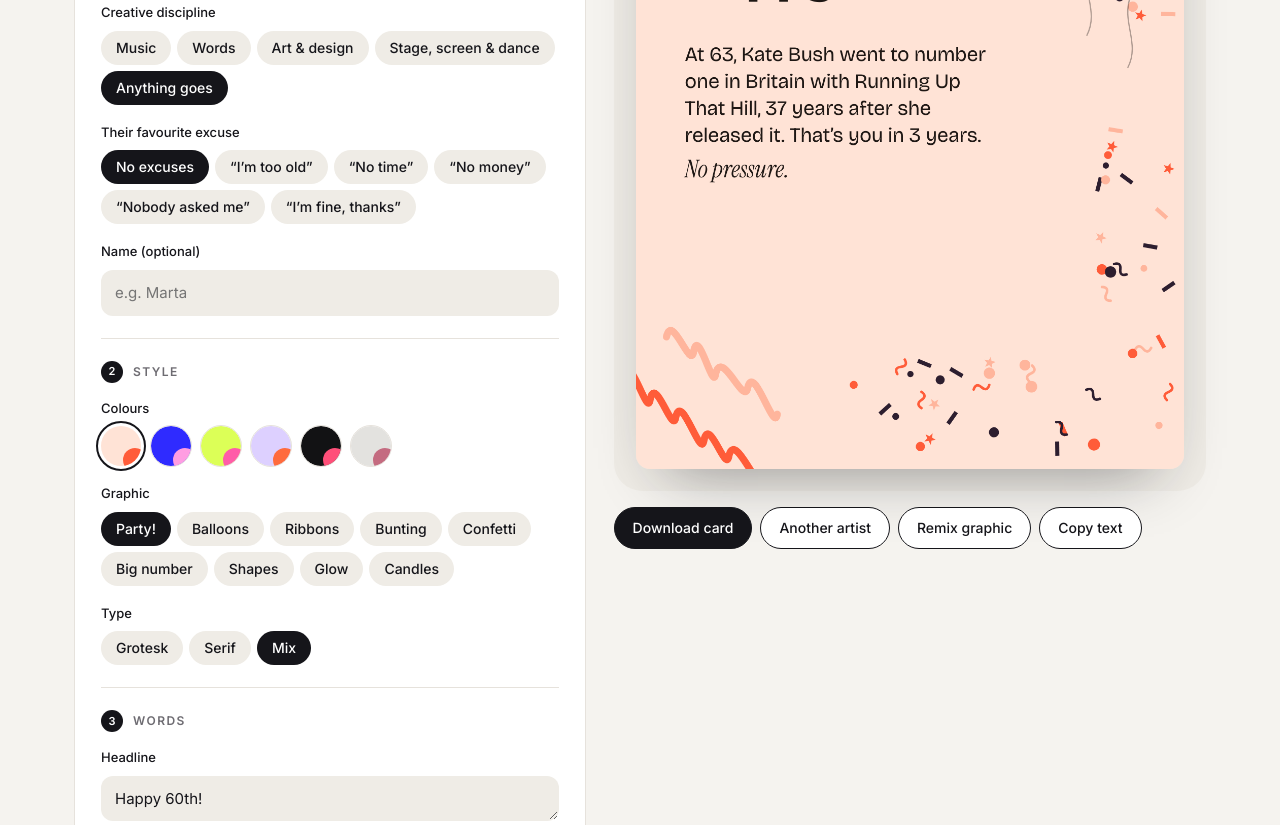
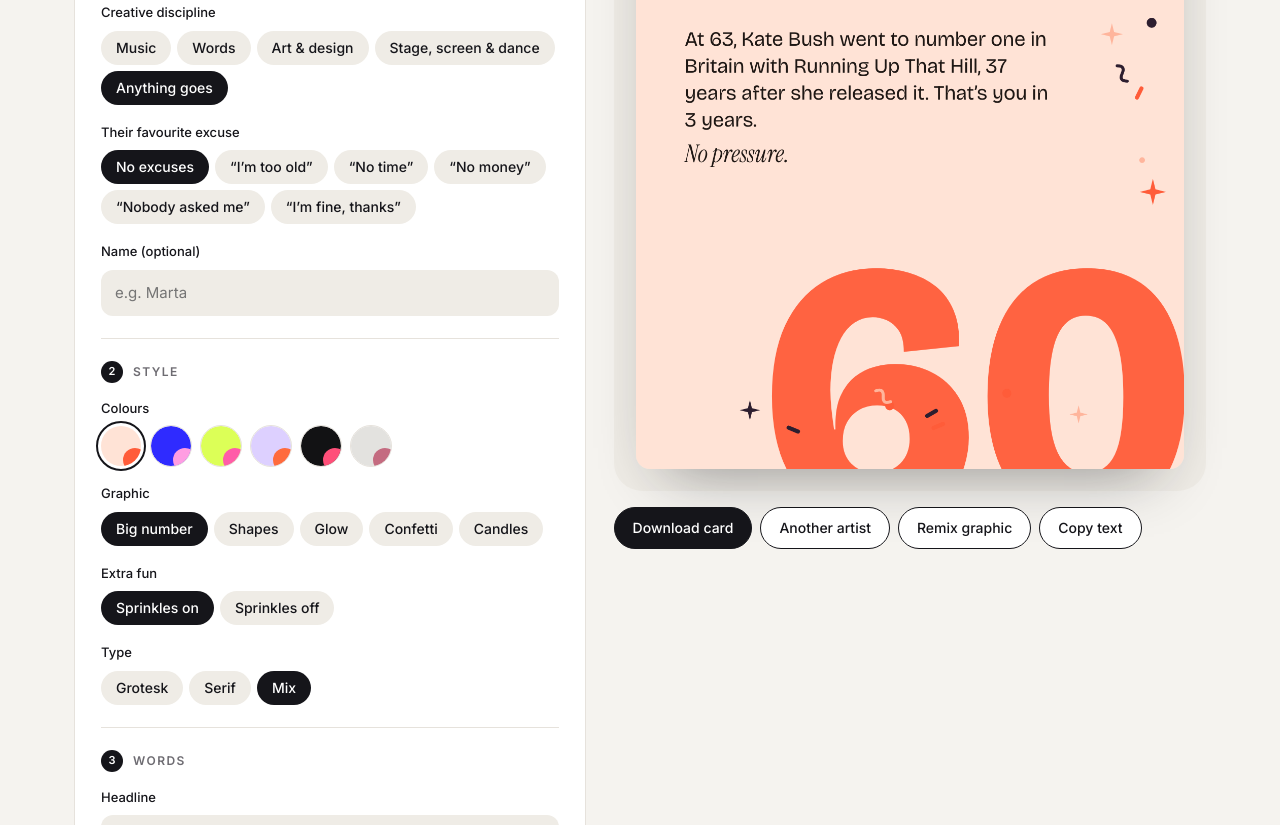
Before and after one commit to kasiata/podcast-age, a plain HTML site: page index.html in a window 1280 px wide. Shown: the part 619-1444 px from the top of the page. Drawn offline with nearby package versions, Linux system fonts and the light colour scheme.

Commit message:
Update index.html

```diff
--- a/index.html
+++ b/index.html
@@ -112,6 +112,7 @@
       <div class="sec"><span>2</span>Style</div>
       <div class="group"><span class="lab">Colours</span><div class="swatches" id="themes"></div></div>
       <div class="group"><span class="lab">Graphic</span><div class="chips" id="decor"></div></div>
+      <div class="group"><span class="lab">Extra fun</span><div class="chips" id="sprinkles"></div></div>
       <div class="group"><span class="lab">Type</span><div class="chips" id="font"></div></div>
 
       <div class="divider"></div>
@@ -302,10 +303,11 @@ const THEMES = [
   {id:"ink", bg:"#121214", ink:"#f5f1ea", a:["#ff4f79","#ffd23f","#7cf2d0"]},
   {id:"mist", bg:"#e3e2df", ink:"#2f363c", a:["#c46b80","#43323a","#b9c4cb"]}
 ];
-const DECORS = [["party","Party!"],["balloons","Balloons"],["ribbons","Ribbons"],["bunting","Bunting"],["confetti","Confetti"],["number","Big number"],["shapes","Shapes"],["glow","Glow"],["candles","Candles"]];
+const DECORS = [["number","Big number"],["shapes","Shapes"],["glow","Glow"],["confetti","Confetti"],["candles","Candles"]];
+const SPRINKLES = [["on","Sprinkles on"],["off","Sprinkles off"]];
 const FONTS = [["grotesk","Grotesk"],["serif","Serif"],["mix","Mix"]];
 
-const S = {age:60, gender:"any", disc:"any", excuse:"none", name:"", theme:"tomato", decor:"party", font:"mix", pick:0, seed:7};
+const S = {age:60, gender:"any", disc:"any", excuse:"none", name:"", theme:"tomato", decor:"number", sprinkles:"on", font:"mix", pick:0, seed:7};
 const $ = id => document.getElementById(id);
 const ord = n => { const s=["th","st","nd","rd"], v=n%100; return n+(s[(v-20)%10]||s[v]||s[0]); };
 
@@ -491,6 +493,33 @@ function gPartyConfetti(t, r, n){
   ctx.restore();
 }
 
+
+function sparkle(x, y, r1, color){
+  ctx.fillStyle = color; ctx.beginPath();
+  for (let i=0;i<8;i++){ const a = i*Math.PI/4 - Math.PI/2, rr = i%2 ? r1*.28 : r1; ctx.lineTo(x + Math.cos(a)*rr, y + Math.sin(a)*rr); }
+  ctx.closePath(); ctx.fill();
+}
+function gSprinkles(t, r){
+  ctx.save();
+  const zones = [[600, 185, W-70, 270],[W-150, 300, W-60, H-520],[P, H-170, W-P, H-70]];
+  for (let i=0;i<26;i++){
+    const z = zones[i % 3];
+    const x = z[0] + r()*(z[2]-z[0]), y = z[1] + r()*(z[3]-z[1]);
+    const c = t.a[Math.floor(r()*3)];
+    const k = r();
+    ctx.save(); ctx.translate(x, y); ctx.rotate(r()*Math.PI*2);
+    if (k < .3){ ctx.fillStyle = c; ctx.beginPath(); ctx.arc(0,0,5+r()*5,0,Math.PI*2); ctx.fill(); }
+    else if (k < .6){ ctx.strokeStyle = c; ctx.lineWidth = 6; ctx.lineCap = 'round'; ctx.beginPath(); ctx.moveTo(-18,0); ctx.quadraticCurveTo(-9,-14,0,0); ctx.quadraticCurveTo(9,14,18,0); ctx.stroke(); }
+    else if (k < .8){ ctx.fillStyle = c; ctx.beginPath(); ctx.roundRect(-14,-4,28,8,4); ctx.fill(); }
+    else { ctx.restore(); sparkle(x, y, 16 + r()*10, c); continue; }
+    ctx.restore();
+  }
+  // a big sparkle next to the headline
+  sparkle(W - 140, 250, 40, t.a[1] === t.bg ? t.a[0] : t.a[1]);
+  sparkle(W - 205, 205, 18, t.a[0]);
+  ctx.restore();
+}
+
 function fontSet(){
   if (S.font === "serif") return {head:(s)=>`400 ${s}px 'Instrument Serif', Georgia, serif`, body:(s)=>`400 ${s}px 'Instrument Serif', Georgia, serif`, sign:(s)=>`italic 400 ${s}px 'Instrument Serif', Georgia, serif`, hs:130, bs:50, ss:46};
   if (S.font === "grotesk") return {head:(s)=>`800 ${s}px 'Bricolage Grotesque', system-ui, sans-serif`, body:(s)=>`400 ${s}px 'Bricolage Grotesque', system-ui, sans-serif`, sign:(s)=>`600 ${s}px 'Bricolage Grotesque', system-ui, sans-serif`, hs:104, bs:40, ss:36};
@@ -525,6 +554,7 @@ function draw(){
   if (d==="ribbons") gRibbons(t, r);
   if (d==="balloons") gBalloons(t, r, false);
   if (d==="party"){ gRibbons(t, r); gPartyConfetti(t, r, 80); gBalloons(t, r, true); }
+  if (S.sprinkles==="on" && d!=="confetti") gSprinkles(t, r);
 
   // top label
   const ly = d==="bunting" ? H - 140 : 120;
@@ -534,7 +564,7 @@ function draw(){
 
   const f = fontSet();
   const narrow = ["candles","balloons","party"].includes(d);
-  const maxW = (d==="balloons" || d==="party") ? W - 2*P - 290 : (narrow ? W - 2*P - 170 : W - 2*P);
+  const maxW = (d==="balloons" || d==="party") ? W - 2*P - 290 : (narrow || S.sprinkles==="on" ? W - 2*P - 170 : W - 2*P);
   const top = (d==="shapes") ? 360 : (["bunting","ribbons","party"].includes(d) ? 330 : 300);
   const bottom = (d==="candles") ? H - 380 : (d==="number" ? H - 420 : (["ribbons","party"].includes(d) ? H - 280 : H - 200));
   const hello = $('t-hello').value, body = $('t-body').value, sign = $('t-sign').value;
@@ -587,6 +617,7 @@ chips('disc', DISCS, 'disc');
 chips('excuse', Object.entries(EXCUSES).map(([k,v]) => [k, v.label]), 'excuse');
 chips('decor', DECORS, 'decor');
 chips('font', FONTS, 'font');
+chips('sprinkles', SPRINKLES, 'sprinkles');
 swatches();
 
 $('age').oninput = () => { S.age = +$('age').value; S.pick = 0; $('agebig').textContent = S.age; writeText(); draw(); };
```
